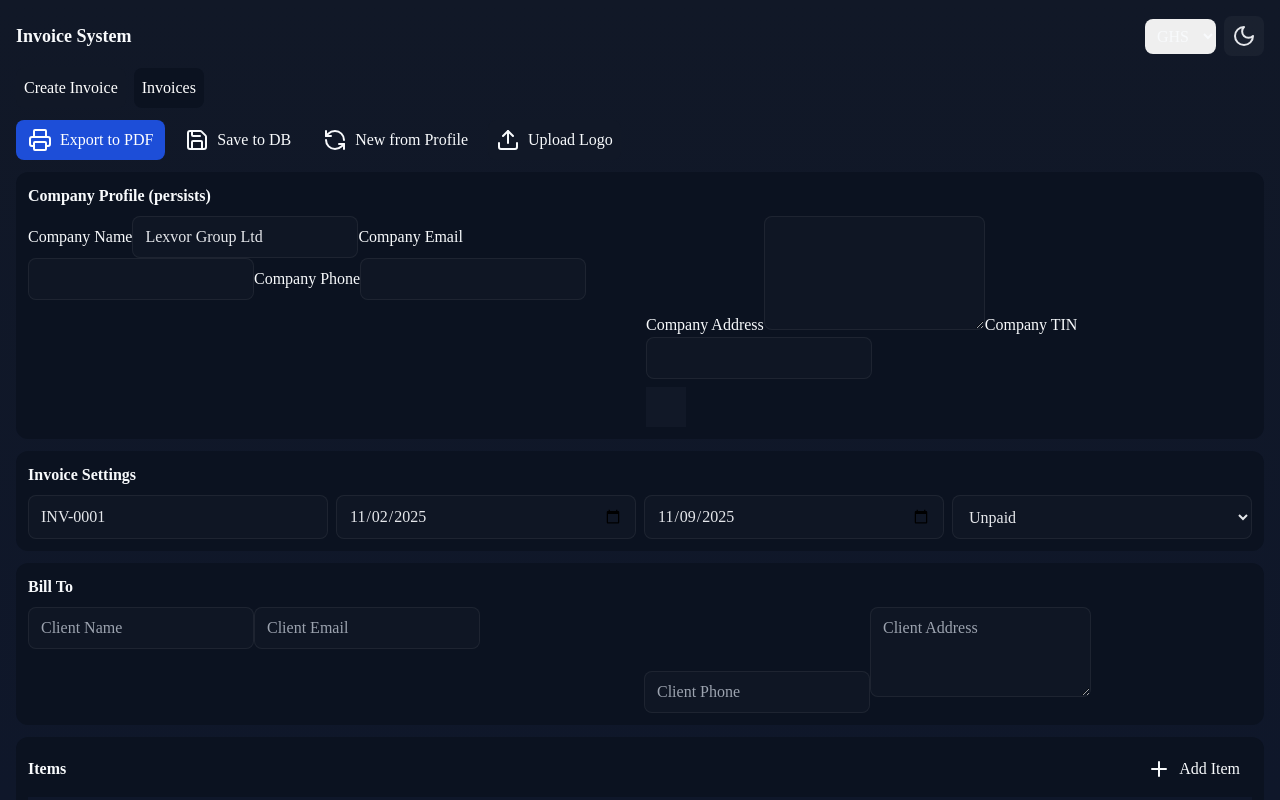
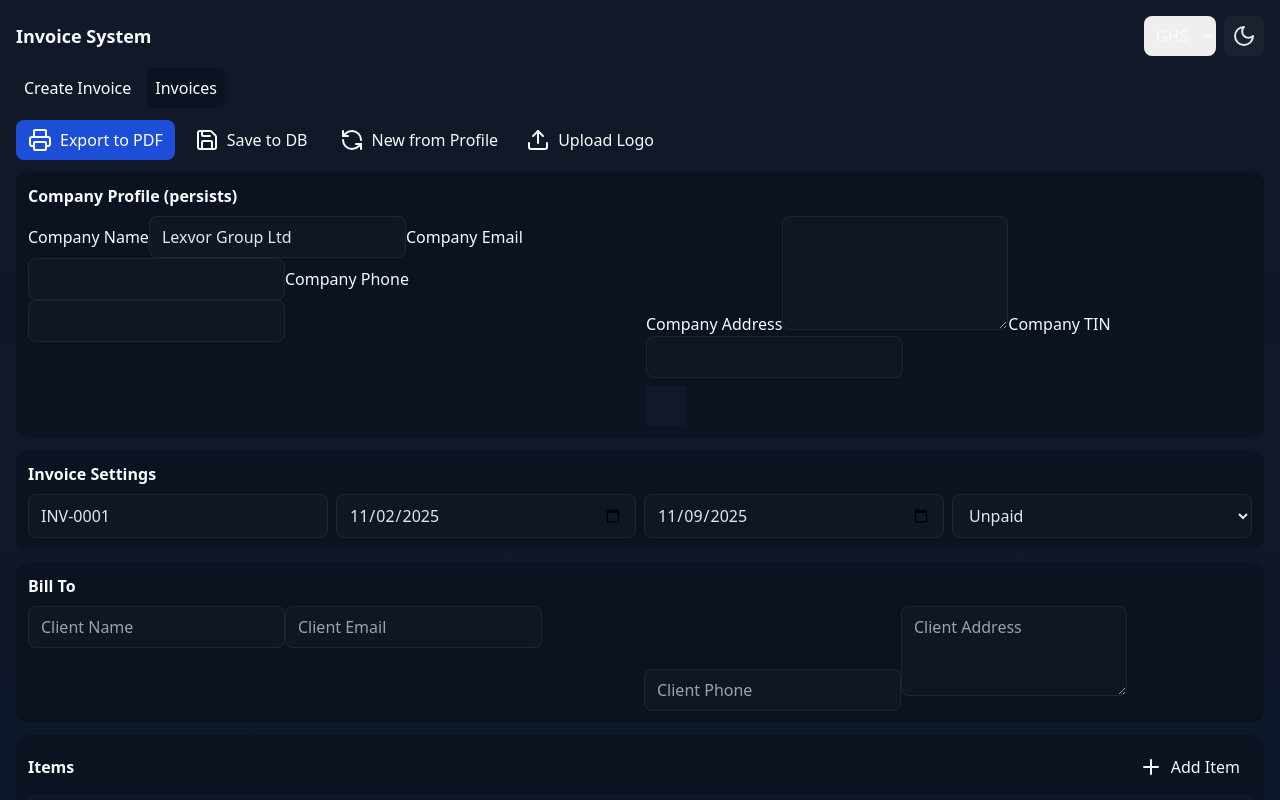
Before and after one commit to dannykalklus-wq/Invoice-App, a Next.js app: page / in a window 1280 px wide. Shown: the top 800 px of the page. Built offline with nearby package versions, Linux system fonts and the light colour scheme.

Commit message:
Update tailwind.config.ts

```diff
--- a/tailwind.config.ts
+++ b/tailwind.config.ts
@@ -1,26 +1,10 @@
 import type { Config } from "tailwindcss";
-
 const config: Config = {
   darkMode: ["class"],
-  content: [
-    "./app/**/*.{ts,tsx}",
-    "./components/**/*.{ts,tsx}",
-    "./pages/**/*.{ts,tsx}",
-  ],
+  content: ["./app/**/*.{ts,tsx}", "./components/**/*.{ts,tsx}", "./pages/**/*.{ts,tsx}"],
   theme: {
-    extend: {
-      fontFamily: {
-        sans: ["var(--font-jakarta)", "system-ui", "Segoe UI", "Arial"],
-        mono: ["var(--font-mono)", "ui-monospace", "SFMono-Regular", "Menlo"]
-      },
-      colors: {
-        line: "#e5e7eb",
-        ink: "#111827",
-        muted: "#6b7280",
-        accent: "#0ea5e9"
-      }
-    },
+    extend: {}
   },
-  plugins: [],
+  plugins: []
 };
 export default config;
```
